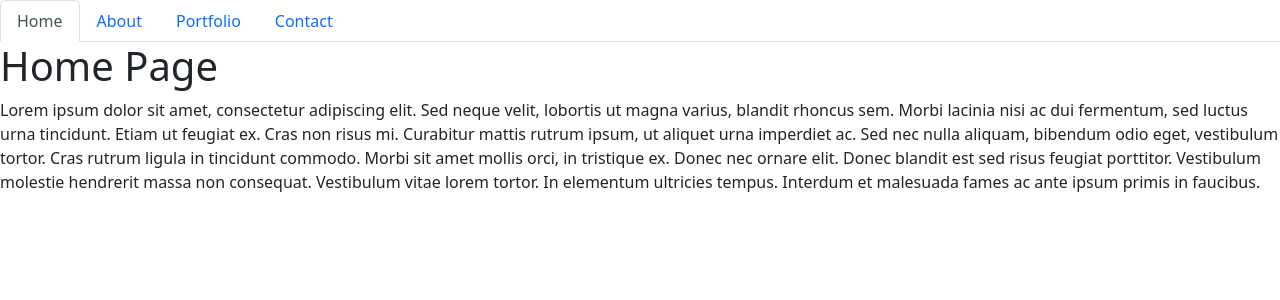
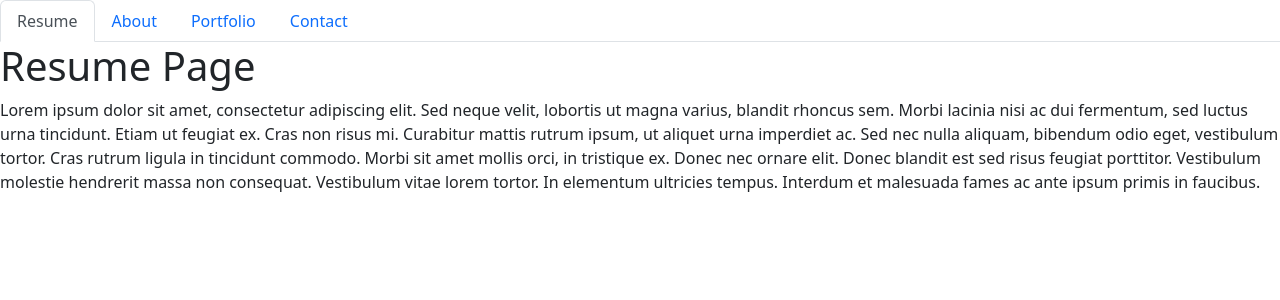
Before and after one commit to tdandino1005/react-tony-portfolio, a React (Create React App) app: page / in a window 1280 px wide. Shown: the top 300 px of the page. Built offline with nearby package versions, Linux system fonts and the light colour scheme.

Commit message:
Created resume page and connected to navtabs

```diff
--- a/src/components/NavTabs.js
+++ b/src/components/NavTabs.js
@@ -7,13 +7,13 @@
     <ul className="nav nav-tabs">
       <li className="nav-item">
         <a
-          href="#home"
-          onClick={() => handlePageChange('Home')}
+          href="#resume"
+          onClick={() => handlePageChange('Resume')}
           // This is a conditional (ternary) operator that checks to see if the current page is "Home"
           // If it is, we set the current page to 'nav-link-active', otherwise we set it to 'nav-link'
-          className={currentPage === 'Home' ? 'nav-link active' : 'nav-link'}
+          className={currentPage === 'Resume' ? 'nav-link active' : 'nav-link'}
         >
-          Home
+          Resume
         </a>
       </li>
       <li className="nav-item">
--- a/src/components/PortfolioContainer.js
+++ b/src/components/PortfolioContainer.js
@@ -1,17 +1,17 @@
 import React, { useState } from 'react';
 import NavTabs from './NavTabs';
-import Home from './pages/Home';
+import Resume from './pages/Resume';
 import About from './pages/About';
 import Portfolio from './pages/Portfolio';
 import Contact from './pages/Contact';
 
 export default function PortfolioContainer() {
-  const [currentPage, setCurrentPage] = useState('Home');
+  const [currentPage, setCurrentPage] = useState('Resume');
 
   // This method is checking to see what the value of `currentPage` is. Depending on the value of currentPage, we return the corresponding component to render.
   const renderPage = () => {
-    if (currentPage === 'Home') {
-      return <Home />;
+    if (currentPage === 'Resume') {
+      return <Resume />;
     }
     if (currentPage === 'About') {
       return <About />;
--- a/src/components/pages/Home.js
+++ b/src/components/pages/Resume.js
@@ -1,9 +1,9 @@
 import React from 'react';
 
-export default function Home() {
+export default function Resume() {
   return (
     <div>
-      <h1>Home Page</h1>
+      <h1>Resume Page</h1>
       <p>
         Lorem ipsum dolor sit amet, consectetur adipiscing elit. Sed neque
         velit, lobortis ut magna varius, blandit rhoncus sem. Morbi lacinia nisi
```
